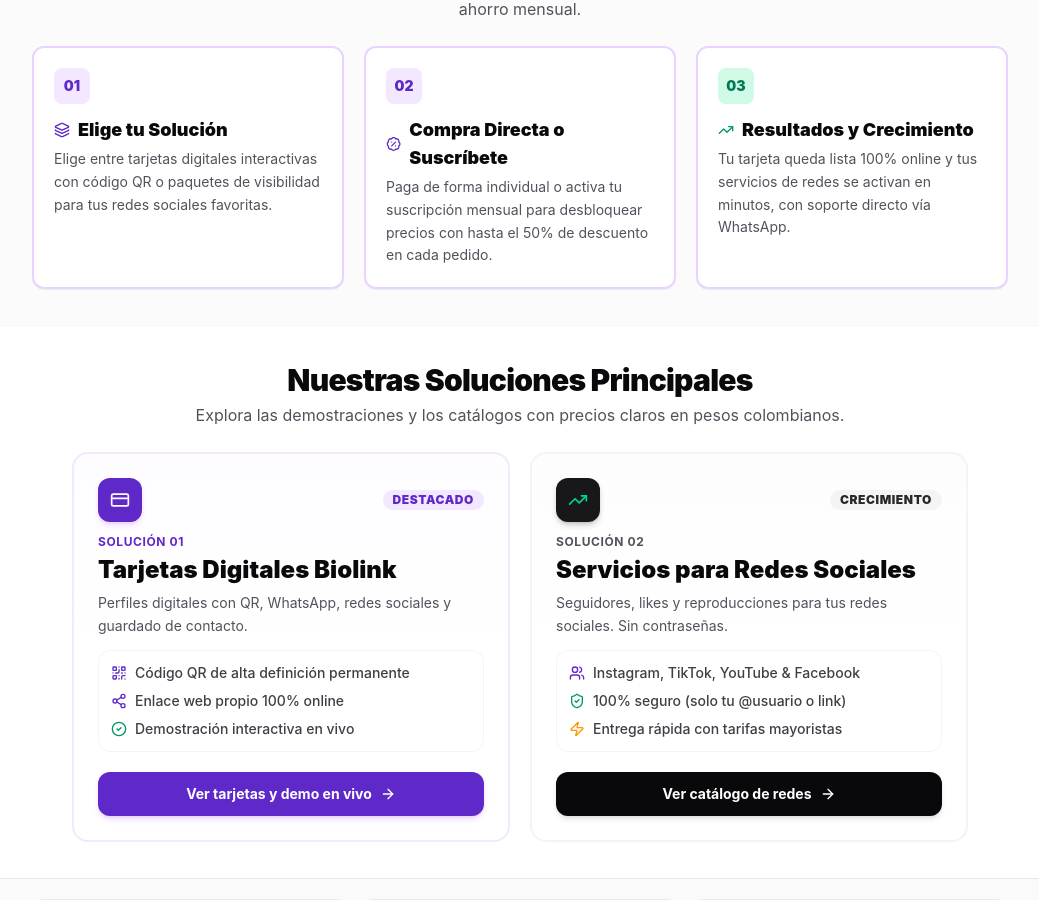
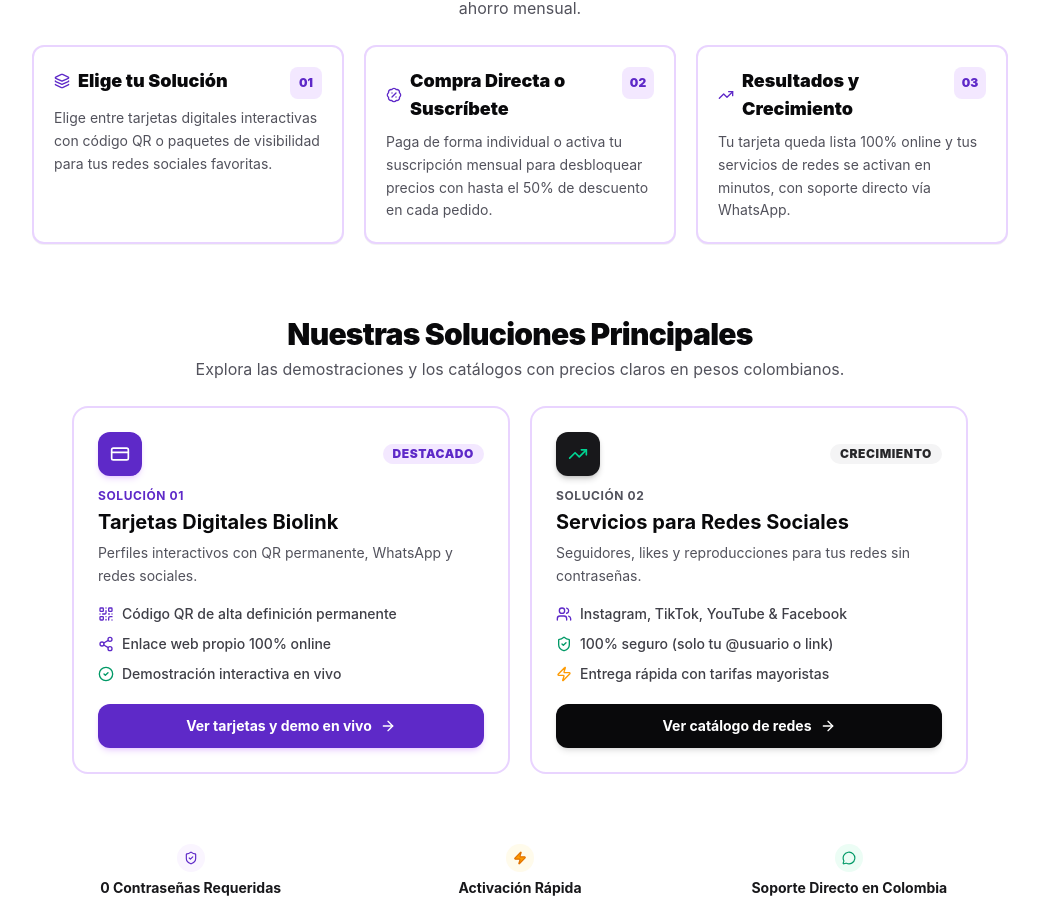
Before and after one commit to impulsanet1/AppOfi, a React (Vite) app: page / in a window 1280 px wide. Shown: the part 480-1380 px from the top of the page, without its empty margins (120-1159 px from the left). Built offline with nearby package versions, Linux system fonts and the light colour scheme; no server answers; the database is empty.

Commit message:
style: simplify UI design by removing background tints
Removed secondary background colors (zinc-50) and unnecessary borders to achieve a cleaner, more minimalist white-themed aesthetic across the application.

```diff
--- a/src/components/Footer.tsx
+++ b/src/components/Footer.tsx
@@ -19,9 +19,9 @@ export const Footer: React.FC<FooterProps> = ({ settings, onNavigate }) => {
   };
 
   return (
-    <footer className="bg-white border-t border-zinc-200 text-zinc-600 text-xs py-6">
+    <footer className="bg-white text-zinc-600 text-xs py-6">
       <div className="max-w-6xl mx-auto px-4 sm:px-6">
-        <div className="flex flex-col sm:flex-row items-center justify-between gap-4 pb-5 border-b border-zinc-100">
+        <div className="flex flex-col sm:flex-row items-center justify-between gap-4 pb-5">
           {/* Logo y descripción */}
           <div
             onClick={() => onNavigate('/')}
--- a/src/components/HomePage.tsx
+++ b/src/components/HomePage.tsx
@@ -24,7 +24,7 @@ export const HomePage: React.FC<HomePageProps> = ({ settings, onNavigate }) => {
   return (
     <div className="bg-white">
       {/* 1. HERO COMPACTO Y ENFOCADO CON TEXTO MÁS GRANDE */}
-      <section className="relative overflow-hidden pt-5 pb-6 sm:pt-8 sm:pb-8 bg-gradient-to-b from-purple-50/70 via-white to-white border-b border-zinc-100">
+      <section className="relative overflow-hidden pt-5 pb-6 sm:pt-8 sm:pb-8 bg-white">
         {/* Glow de fondo suave */}
         <div className="absolute top-0 left-1/2 -translate-x-1/2 w-4xl h-44 bg-gradient-to-r from-purple-400/15 via-[#8B5CF6]/15 to-pink-400/15 blur-3xl pointer-events-none -z-10" />
 
@@ -45,7 +45,7 @@ export const HomePage: React.FC<HomePageProps> = ({ settings, onNavigate }) => {
       </section>
 
       {/* 2. EXPLICACIÓN DEL MODELO EN 3 PASOS - MÁS COMPACTO Y CON TEXTO CLARO */}
-      <section id="como-funciona" className="py-7 sm:py-9 bg-zinc-50/70 border-b border-zinc-100">
+      <section id="como-funciona" className="py-7 sm:py-9 bg-white">
         <div className="max-w-5xl mx-auto px-4 sm:px-6">
           <div className="text-center max-w-xl mx-auto mb-6">
             <span className="text-xs font-black uppercase tracking-wider text-[#5e29c8] bg-purple-100/70 px-2.5 py-0.5 rounded-full">
@@ -61,42 +61,48 @@ export const HomePage: React.FC<HomePageProps> = ({ settings, onNavigate }) => {
 
           <div className="grid grid-cols-1 md:grid-cols-3 gap-4 sm:gap-5">
             {/* Paso 1 */}
-            <div className="bg-white rounded-xl p-5 border-2 border-purple-200 shadow-2xs relative">
-              <div className="w-9 h-9 rounded-lg bg-purple-100 text-[#5e29c8] font-black text-sm flex items-center justify-center mb-3">
-                01
+            <div className="bg-white rounded-xl p-4 sm:p-5 border-2 border-purple-200 hover:border-[#8B5CF6] hover:shadow-md transition-all duration-200 shadow-2xs">
+              <div className="flex items-start justify-between gap-3 mb-2">
+                <h3 className="text-base sm:text-lg font-black text-zinc-950 flex items-center gap-2">
+                  <Layers className="w-4 h-4 text-[#5e29c8] shrink-0" />
+                  <span>Elige tu Solución</span>
+                </h3>
+                <span className="shrink-0 w-8 h-8 rounded-lg bg-purple-100 text-[#5e29c8] font-black text-xs flex items-center justify-center">
+                  01
+                </span>
               </div>
-              <h3 className="text-base sm:text-lg font-black text-zinc-950 mb-1 flex items-center gap-2">
-                <Layers className="w-4 h-4 text-[#5e29c8]" />
-                <span>Elige tu Solución</span>
-              </h3>
               <p className="text-sm text-zinc-600 leading-relaxed">
                 Elige entre tarjetas digitales interactivas con código QR o paquetes de visibilidad para tus redes sociales favoritas.
               </p>
             </div>
 
             {/* Paso 2 */}
-            <div className="bg-white rounded-xl p-5 border-2 border-purple-200 shadow-2xs relative">
-              <div className="w-9 h-9 rounded-lg bg-purple-100 text-[#5e29c8] font-black text-sm flex items-center justify-center mb-3">
-                02
+            <div className="bg-white rounded-xl p-4 sm:p-5 border-2 border-purple-200 hover:border-[#8B5CF6] hover:shadow-md transition-all duration-200 shadow-2xs">
+              <div className="flex items-start justify-between gap-3 mb-2">
+                <h3 className="text-base sm:text-lg font-black text-zinc-950 flex items-center gap-2">
+                  <BadgePercent className="w-4 h-4 text-[#5e29c8] shrink-0" />
+                  <span>Compra Directa o Suscríbete</span>
+                </h3>
+                <span className="shrink-0 w-8 h-8 rounded-lg bg-purple-100 text-[#5e29c8] font-black text-xs flex items-center justify-center">
+                  02
+                </span>
               </div>
-              <h3 className="text-base sm:text-lg font-black text-zinc-950 mb-1 flex items-center gap-2">
-                <BadgePercent className="w-4 h-4 text-[#5e29c8]" />
-                <span>Compra Directa o Suscríbete</span>
-              </h3>
               <p className="text-sm text-zinc-600 leading-relaxed">
                 Paga de forma individual o activa tu suscripción mensual para desbloquear precios con hasta el 50% de descuento en cada pedido.
               </p>
             </div>
 
             {/* Paso 3 */}
-            <div className="bg-white rounded-xl p-5 border-2 border-purple-200 shadow-2xs relative">
-              <div className="w-9 h-9 rounded-lg bg-emerald-100 text-emerald-700 font-black text-sm flex items-center justify-center mb-3">
-                03
+            <div className="bg-white rounded-xl p-4 sm:p-5 border-2 border-purple-200 hover:border-[#8B5CF6] hover:shadow-md transition-all duration-200 shadow-2xs">
+              <div className="flex items-start justify-between gap-3 mb-2">
+                <h3 className="text-base sm:text-lg font-black text-zinc-950 flex items-center gap-2">
+                  <TrendingUp className="w-4 h-4 text-[#5e29c8] shrink-0" />
+                  <span>Resultados y Crecimiento</span>
+                </h3>
+                <span className="shrink-0 w-8 h-8 rounded-lg bg-purple-100 text-[#5e29c8] font-black text-xs flex items-center justify-center">
+                  03
+                </span>
               </div>
-              <h3 className="text-base sm:text-lg font-black text-zinc-950 mb-1 flex items-center gap-2">
-                <TrendingUp className="w-4 h-4 text-emerald-600" />
-                <span>Resultados y Crecimiento</span>
-              </h3>
               <p className="text-sm text-zinc-600 leading-relaxed">
                 Tu tarjeta queda lista 100% online y tus servicios de redes se activan en minutos, con soporte directo vía WhatsApp.
               </p>
@@ -119,7 +125,7 @@ export const HomePage: React.FC<HomePageProps> = ({ settings, onNavigate }) => {
 
           <div className="grid grid-cols-1 md:grid-cols-2 gap-5 max-w-4xl mx-auto">
             {/* SOLUCIÓN 1: Tarjetas digitales interactivas */}
-            <div className="rounded-2xl border-2 border-purple-100 bg-gradient-to-b from-purple-50/30 via-white to-white p-5 sm:p-6 flex flex-col justify-between hover:border-[#8B5CF6] hover:shadow-md transition-all duration-200 group">
+            <div className="rounded-2xl border-2 border-purple-200 bg-white p-5 sm:p-6 flex flex-col justify-between hover:border-[#8B5CF6] hover:shadow-md transition-all duration-200 group">
               <div>
                 <div className="flex items-center justify-between mb-3">
                   <div className="w-11 h-11 rounded-xl bg-[#5e29c8] text-white flex items-center justify-center shadow-md shadow-purple-500/20 group-hover:scale-105 transition-transform">
@@ -134,15 +140,15 @@ export const HomePage: React.FC<HomePageProps> = ({ settings, onNavigate }) => {
                   Solución 01
                 </span>
 
-                <h3 className="text-xl sm:text-2xl font-black text-zinc-950 mb-1.5">
+                <h3 className="text-lg sm:text-xl font-bold text-zinc-950 mb-1.5">
                   Tarjetas Digitales Biolink
                 </h3>
 
-                <p className="text-sm text-zinc-600 leading-relaxed mb-3">
-                  Perfiles digitales con QR, WhatsApp, redes sociales y guardado de contacto.
+                <p className="text-sm text-zinc-600 leading-relaxed mb-4">
+                  Perfiles interactivos con QR permanente, WhatsApp y redes sociales.
                 </p>
 
-                <div className="space-y-2 mb-5 text-sm text-zinc-700 bg-white p-3 rounded-xl border border-zinc-100">
+                <div className="space-y-2.5 mb-5 text-sm text-zinc-700">
                   <div className="flex items-center gap-2 font-medium">
                     <QrCode className="w-4 h-4 text-[#5e29c8] shrink-0" />
                     <span>Código QR de alta definición permanente</span>
@@ -168,7 +174,7 @@ export const HomePage: React.FC<HomePageProps> = ({ settings, onNavigate }) => {
             </div>
 
             {/* SOLUCIÓN 2: Servicios para redes */}
-            <div className="rounded-2xl border-2 border-zinc-100 bg-gradient-to-b from-zinc-50/40 via-white to-white p-5 sm:p-6 flex flex-col justify-between hover:border-zinc-800 hover:shadow-md transition-all duration-200 group">
+            <div className="rounded-2xl border-2 border-purple-200 bg-white p-5 sm:p-6 flex flex-col justify-between hover:border-[#8B5CF6] hover:shadow-md transition-all duration-200 group">
               <div>
                 <div className="flex items-center justify-between mb-3">
                   <div className="w-11 h-11 rounded-xl bg-zinc-900 text-white flex items-center justify-center shadow-md shadow-zinc-900/20 group-hover:scale-105 transition-transform">
@@ -183,15 +189,15 @@ export const HomePage: React.FC<HomePageProps> = ({ settings, onNavigate }) => {
                   Solución 02
                 </span>
 
-                <h3 className="text-xl sm:text-2xl font-black text-zinc-950 mb-1.5">
+                <h3 className="text-lg sm:text-xl font-bold text-zinc-950 mb-1.5">
                   Servicios para Redes Sociales
                 </h3>
 
-                <p className="text-sm text-zinc-600 leading-relaxed mb-3">
-                  Seguidores, likes y reproducciones para tus redes sociales. Sin contraseñas.
+                <p className="text-sm text-zinc-600 leading-relaxed mb-4">
+                  Seguidores, likes y reproducciones para tus redes sin contraseñas.
                 </p>
 
-                <div className="space-y-2 mb-5 text-sm text-zinc-700 bg-white p-3 rounded-xl border border-zinc-100">
+                <div className="space-y-2.5 mb-5 text-sm text-zinc-700">
                   <div className="flex items-center gap-2 font-medium">
                     <Users className="w-4 h-4 text-[#5e29c8] shrink-0" />
                     <span>Instagram, TikTok, YouTube & Facebook</span>
@@ -220,24 +226,24 @@ export const HomePage: React.FC<HomePageProps> = ({ settings, onNavigate }) => {
       </section>
 
       {/* 4. BANNER DE GARANTÍA Y CONFIANZA */}
-      <section className="py-5 bg-zinc-50 border-t border-zinc-200/80 mb-2">
+      <section className="py-6 bg-white">
         <div className="max-w-5xl mx-auto px-4 sm:px-6">
           <div className="grid grid-cols-1 sm:grid-cols-3 gap-3 text-center">
-            <div className="p-3.5 rounded-xl bg-white border border-zinc-200/80 shadow-2xs">
+            <div className="py-2.5 px-3">
               <div className="w-7 h-7 mx-auto mb-1.5 rounded-full bg-purple-50 text-[#5e29c8] flex items-center justify-center">
                 <ShieldCheck className="w-3.5 h-3.5" />
               </div>
               <p className="text-sm font-bold text-zinc-900">0 Contraseñas Requeridas</p>
               <p className="text-sm text-zinc-500 mt-1">Solo requerimos tu @usuario público o enlace</p>
             </div>
-            <div className="p-3.5 rounded-xl bg-white border border-zinc-200/80 shadow-2xs">
+            <div className="py-2.5 px-3">
               <div className="w-7 h-7 mx-auto mb-1.5 rounded-full bg-amber-50 text-amber-600 flex items-center justify-center">
                 <Zap className="w-3.5 h-3.5 fill-amber-500" />
               </div>
               <p className="text-sm font-bold text-zinc-900">Activación Rápida</p>
               <p className="text-sm text-zinc-500 mt-1">Procesamiento ágil tras confirmar tu orden</p>
             </div>
-            <div className="p-3.5 rounded-xl bg-white border border-zinc-200/80 shadow-2xs">
+            <div className="py-2.5 px-3">
               <div className="w-7 h-7 mx-auto mb-1.5 rounded-full bg-emerald-50 text-emerald-600 flex items-center justify-center">
                 <MessageCircle className="w-3.5 h-3.5" />
               </div>
```
Also changed, not shown: src/components/CardsPage.tsx (+16 -16 lines), src/components/SocialPage.tsx (+8 -8 lines).
